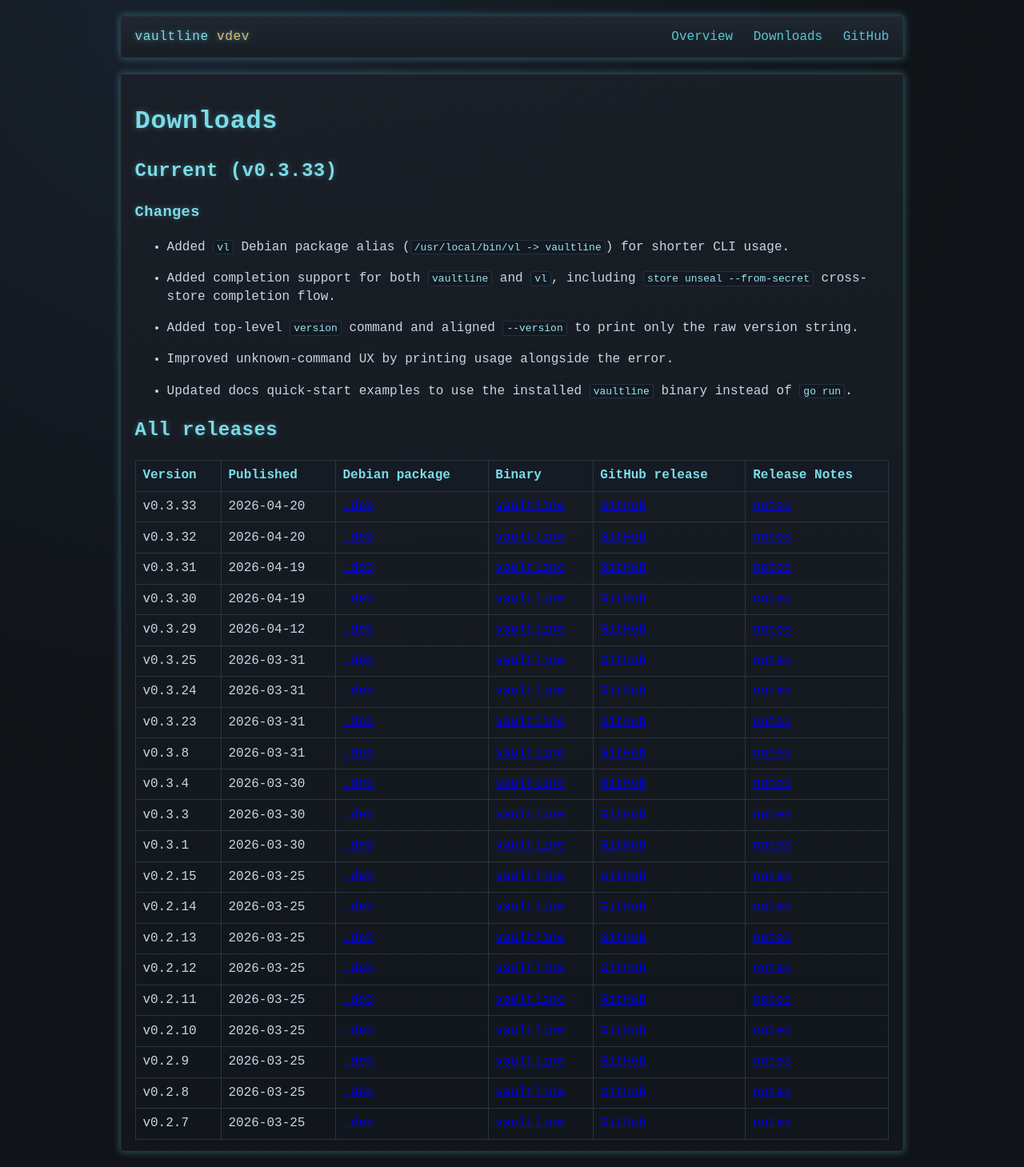
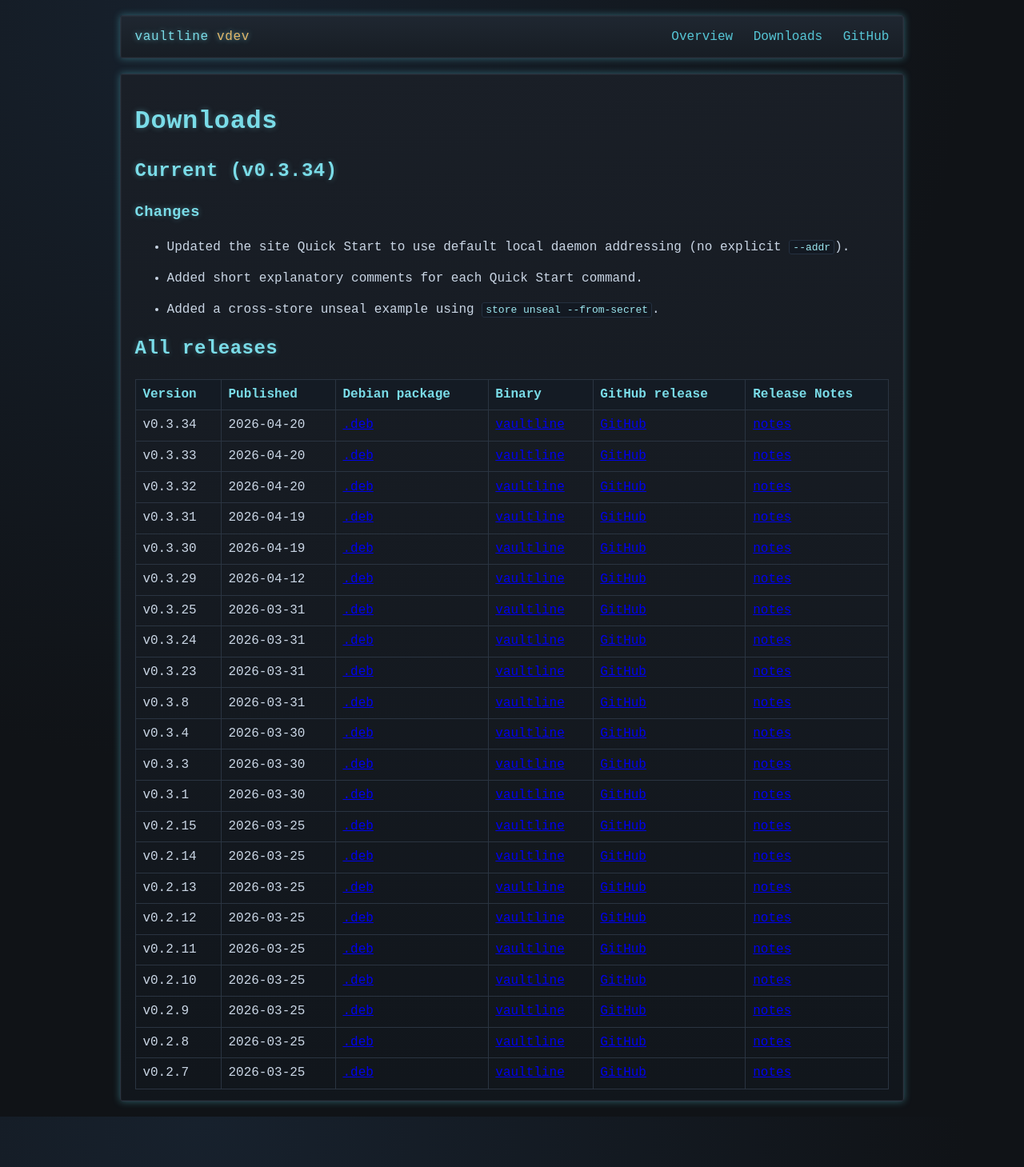
Before and after one commit to micwin/vaultline, a Jekyll site: the page built from site-src/downloads.md, in a window 1280 px wide. Shown: the whole page at 80% size. Built offline with Jekyll 4.4.1, drawn with Linux system fonts in a browser that asks for light colours.

Commit message:
chore(release): prepare v0.3.34

```diff
--- a/site-src/_data/current.json
+++ b/site-src/_data/current.json
@@ -1,10 +1,8 @@
 {
-  "version": "0.3.33",
+  "version": "0.3.34",
   "changes": [
-    "Added `vl` Debian package alias (`/usr/local/bin/vl -> vaultline`) for shorter CLI usage.",
-    "Added completion support for both `vaultline` and `vl`, including `store unseal --from-secret` cross-store completion flow.",
-    "Added top-level `version` command and aligned `--version` to print only the raw version string.",
-    "Improved unknown-command UX by printing usage alongside the error.",
-    "Updated docs quick-start examples to use the installed `vaultline` binary instead of `go run`."
+    "Updated the site Quick Start to use default local daemon addressing (no explicit `--addr`).",
+    "Added short explanatory comments for each Quick Start command.",
+    "Added a cross-store unseal example using `store unseal --from-secret`."
   ]
 }
--- a/site-src/_data/releases.json
+++ b/site-src/_data/releases.json
@@ -1,4 +1,12 @@
 [
+  {
+    "version": "v0.3.34",
+    "published": "2026-04-20",
+    "deb_url": "https://github.com/micwin/vaultline/releases/download/v0.3.34/vaultline_0.3.34_amd64.deb",
+    "binary_url": "https://github.com/micwin/vaultline/releases/download/v0.3.34/vaultline",
+    "release_url": "https://github.com/micwin/vaultline/releases/tag/v0.3.34",
+    "notes_url": "/release-notes/v0.3.34/"
+  },
   {
     "version": "v0.3.33",
     "published": "2026-04-20",
--- a/site-src/release-notes/unreleased/2026-04-20-quickstart-polish.md
+++ b/site-src/release-notes/v0.3.34.md
@@ -1,3 +1,12 @@
+---
+layout: default
+title: Release Notes v0.3.34
+---
+
+# Release Notes v0.3.34
+
+## Changes
+
 - Updated the site Quick Start to use default local daemon addressing (no explicit `--addr`).
 - Added short explanatory comments for each Quick Start command.
 - Added a cross-store unseal example using `store unseal --from-secret`.
```
Also changed, not shown: 1 other file.
